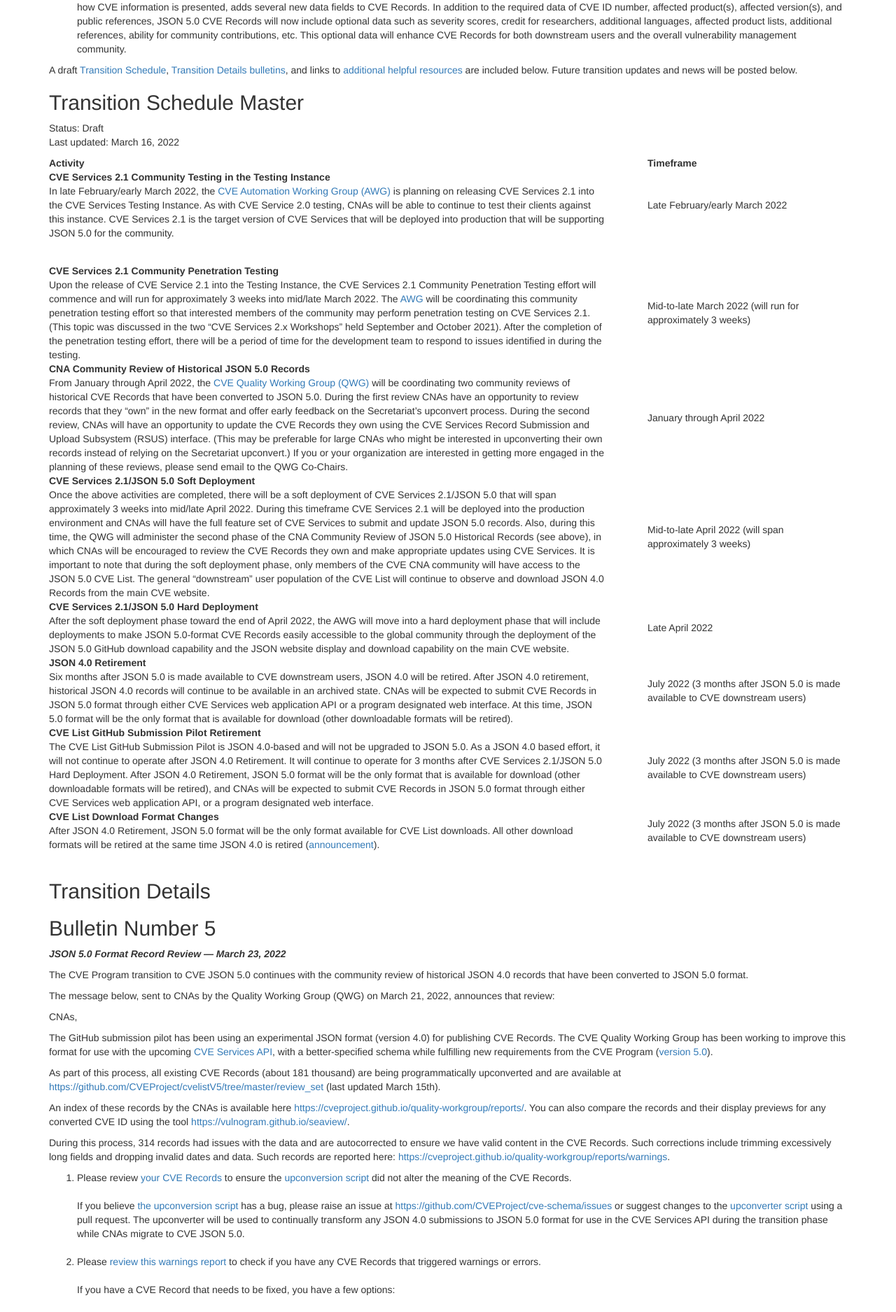
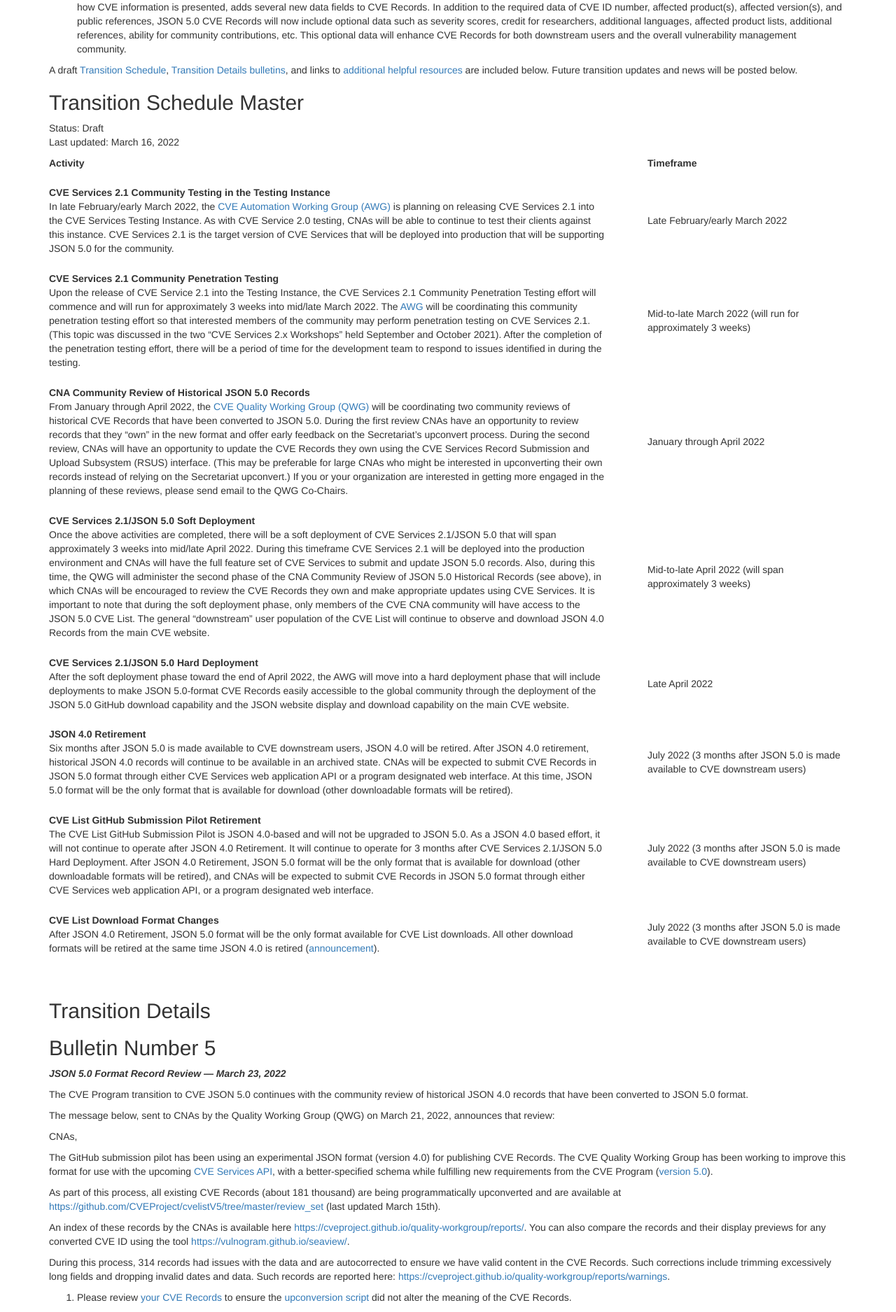
Before and after one commit to CVEProject/cveproject.github.io, a Jekyll site: the page built from automation-transition.md, in a window 1280 px wide. Shown: the part 325-2200 px from the top of the page at 70% size. Built offline with Jekyll 4.4.1, drawn with Linux system fonts in a browser that asks for light colours; nearby versions of some CDN libraries.

Commit message:
Update automation-transition.md

```diff
--- a/automation-transition.md
+++ b/automation-transition.md
@@ -18,57 +18,58 @@ Last updated: March 16, 2022
 <div>
   <table style="padding-left:5%;padding-left:30%;">
     <tr>
-      <th style="width:70%;">Activity</th>
-      <th style="width:5%;;"></th>
-      <th style="width:25%;">Timeframe</th>
+      <th style="width:70%;padding-bottom:2%;">Activity</th>
+      <th style="width:5%;padding-bottom:2%;"></th>
+      <th style="width:25%;padding-bottom:2%;">Timeframe</th>
+    </tr>
+
+    <tr>
+      <td style="padding-bottom:2%;"><strong>CVE Services 2.1 Community Testing in the Testing Instance</strong><br>
+      In late February/early March 2022, the <a href="https://www.cve.org/ProgramOrganization/WorkingGroups#AutomationWorkingGroupAWG" target="_blank">CVE Automation Working Group (AWG)</a> is planning on releasing CVE Services 2.1 into the CVE Services Testing Instance. As with CVE Service 2.0 testing, CNAs will be able to continue to test their clients against this instance. CVE Services 2.1 is the target version of CVE Services that will be deployed into production that will be supporting JSON 5.0 for the community.</td>
+      <td style="padding-bottom:2%;"></td>
+      <td style="padding-bottom:2%;">Late February/early March 2022</td>
     </tr>
     <tr>
-      <td style="padding-bottom:3%;"><strong>CVE Services 2.1 Community Testing in the Testing Instance</strong><br>
-      In late February/early March 2022, the <a href="https://www.cve.org/ProgramOrganization/WorkingGroups#AutomationWorkingGroupAWG" target="_blank">CVE Automation Working Group (AWG)</a> is planning on releasing CVE Services 2.1 into the CVE Services Testing Instance. As with CVE Service 2.0 testing, CNAs will be able to continue to test their clients against this instance. CVE Services 2.1 is the target version of CVE Services that will be deployed into production that will be supporting JSON 5.0 for the community.</td>
-      <td style="padding-bottom:3%;"></td>
-      <td style="padding-bottom:3%;">Late February/early March 2022</td>
-    </tr>
-    <tr>
-      <td><strong>CVE Services 2.1 Community Penetration Testing</strong><br>
+      <td style="padding-bottom:2%;"><strong>CVE Services 2.1 Community Penetration Testing</strong><br>
         Upon the release of CVE Service 2.1 into the Testing Instance, the CVE Services 2.1 Community Penetration Testing effort will commence and will run for approximately 3 weeks into mid/late March 2022. The <a href="https://www.cve.org/ProgramOrganization/WorkingGroups#AutomationWorkingGroupAWG" target="_blank">AWG</a> will be coordinating this community penetration testing effort so that interested members of the community may perform penetration testing on CVE Services 2.1. (This topic was discussed in the two “CVE Services 2.x Workshops” held September and October 2021). After the completion of the penetration testing effort, there will be a period of time for the development team to respond to issues identified in during the testing.</td>
-      <td></td>
-      <td>Mid-to-late March 2022 (will run for approximately 3 weeks)</td>
+      <td style="padding-bottom:2%;"></td>
+      <td style="padding-bottom:2%;">Mid-to-late March 2022 (will run for approximately 3 weeks)</td>
     </tr>
       <tr>
-      <td><strong>CNA Community Review of Historical JSON 5.0 Records</strong><br>
+      <td style="padding-bottom:2%;"><strong>CNA Community Review of Historical JSON 5.0 Records</strong><br>
         From January through April 2022, the <a href="https://www.cve.org/ProgramOrganization/WorkingGroups#AutomationWorkingGroupQWG" target="_blank">CVE Quality Working Group (QWG)</a> will be coordinating two community reviews of historical CVE Records that have been converted to JSON 5.0. During the first review CNAs have an opportunity to review records that they “own” in the new format and offer early feedback on the Secretariat’s upconvert process. During the second review, CNAs will have an opportunity to update the CVE Records they own using the CVE Services Record Submission and Upload Subsystem (RSUS) interface. (This may be preferable for large CNAs who might be interested in upconverting their own records instead of relying on the Secretariat upconvert.) If you or your organization are interested in getting more engaged in the planning of these reviews, please send email to the QWG Co-Chairs.</td>
-        <td></td>
-        <td>January through April 2022</td>
+        <td style="padding-bottom:2%;"></td>
+        <td style="padding-bottom:2%;">January through April 2022</td>
     </tr>
       <tr>
-      <td><strong>CVE Services 2.1/JSON 5.0 Soft Deployment</strong><br>
+      <td style="padding-bottom:2%;"><strong>CVE Services 2.1/JSON 5.0 Soft Deployment</strong><br>
         Once the above activities are completed, there will be a soft deployment of CVE Services 2.1/JSON 5.0 that will span approximately 3 weeks into mid/late April 2022. During this timeframe CVE Services 2.1 will be deployed into the production environment and CNAs will have the full feature set of CVE Services to submit and update JSON 5.0 records. Also, during this time, the QWG will administer the second phase of the CNA Community Review of JSON 5.0 Historical Records (see above), in which CNAs will be encouraged to review the CVE Records they own and make appropriate updates using CVE Services. It is important to note that during the soft deployment phase, only members of the CVE CNA community will have access to the JSON 5.0 CVE List. The general “downstream” user population of the CVE List will continue to observe and download JSON 4.0 Records from the main CVE website.</td>
-      <td></td>
-      <td>Mid-to-late April 2022 (will span approximately 3 weeks)</td>
+      <td style="padding-bottom:2%;"></td>
+      <td style="padding-bottom:2%;">Mid-to-late April 2022 (will span approximately 3 weeks)</td>
     </tr>
       <tr>
-      <td><strong>CVE Services 2.1/JSON 5.0 Hard Deployment</strong><br>
+      <td style="padding-bottom:2%;"><strong>CVE Services 2.1/JSON 5.0 Hard Deployment</strong><br>
         After the soft deployment phase toward the end of April 2022, the AWG will move into a hard deployment phase that will include deployments to make JSON 5.0-format CVE Records easily accessible to the global community through the deployment of the JSON 5.0 GitHub download capability and the JSON website display and download capability on the main CVE website.</td>
-      <td></td>
-      <td>Late April 2022</td>
+      <td style="padding-bottom:2%;"></td>
+      <td style="padding-bottom:2%;">Late April 2022</td>
     </tr>
       <tr>
-      <td><strong>JSON 4.0 Retirement</strong><br>
+      <td style="padding-bottom:2%;"><strong>JSON 4.0 Retirement</strong><br>
         Six months after JSON 5.0 is made available to CVE downstream users, JSON 4.0 will be retired. After JSON 4.0 retirement, historical JSON 4.0 records will continue to be available in an archived state. CNAs will be expected to submit CVE Records in JSON 5.0 format through either CVE Services web application API or a program designated web interface. At this time, JSON 5.0 format will be the only format that is available for download (other downloadable formats will be retired).</td>
-      <td></td>
-      <td>July 2022 (3 months after JSON 5.0 is made available to CVE downstream users)</td>
+      <td style="padding-bottom:2%;"></td>
+      <td style="padding-bottom:2%;">July 2022 (3 months after JSON 5.0 is made available to CVE downstream users)</td>
     </tr>
       <tr>
-      <td><strong>CVE List GitHub Submission Pilot Retirement</strong><br>
+      <td style="padding-bottom:2%;"><strong>CVE List GitHub Submission Pilot Retirement</strong><br>
         The CVE List GitHub Submission Pilot is JSON 4.0-based and will not be upgraded to JSON 5.0. As a JSON 4.0 based effort, it will not continue to operate after JSON 4.0 Retirement. It will continue to operate for 3 months after CVE Services 2.1/JSON 5.0 Hard Deployment. After JSON 4.0 Retirement, JSON 5.0 format will be the only format that is available for download (other downloadable formats will be retired), and CNAs will be expected to submit CVE Records in JSON 5.0 format through either CVE Services web application API, or a program designated web interface.</td>
-      <td></td>
-      <td>July 2022 (3 months after JSON 5.0 is made available to CVE downstream users)</td>
+      <td style="padding-bottom:2%;"></td>
+      <td style="padding-bottom:2%;">July 2022 (3 months after JSON 5.0 is made available to CVE downstream users)</td>
     </tr>
       <tr>
-      <td><strong>CVE List Download Format Changes</strong><br>
+      <td style="padding-bottom:2%;"><strong>CVE List Download Format Changes</strong><br>
         After JSON 4.0 Retirement, JSON 5.0 format will be the only format available for CVE List downloads. All other download formats will be retired at the same time JSON 4.0 is retired (<a href="https://www.cve.org/Media/News/item/blog/2022/01/18/CVE-List-Download-Formats-Are">announcement</a>).</td>
-        <td></td>
-        <td>July 2022 (3 months after JSON 5.0 is made available to CVE downstream users)</td>
+        <td style="padding-bottom:2%;"></td>
+        <td style="padding-bottom:2%;">July 2022 (3 months after JSON 5.0 is made available to CVE downstream users)</td>
     </tr>
   </table>
 </div>
```
